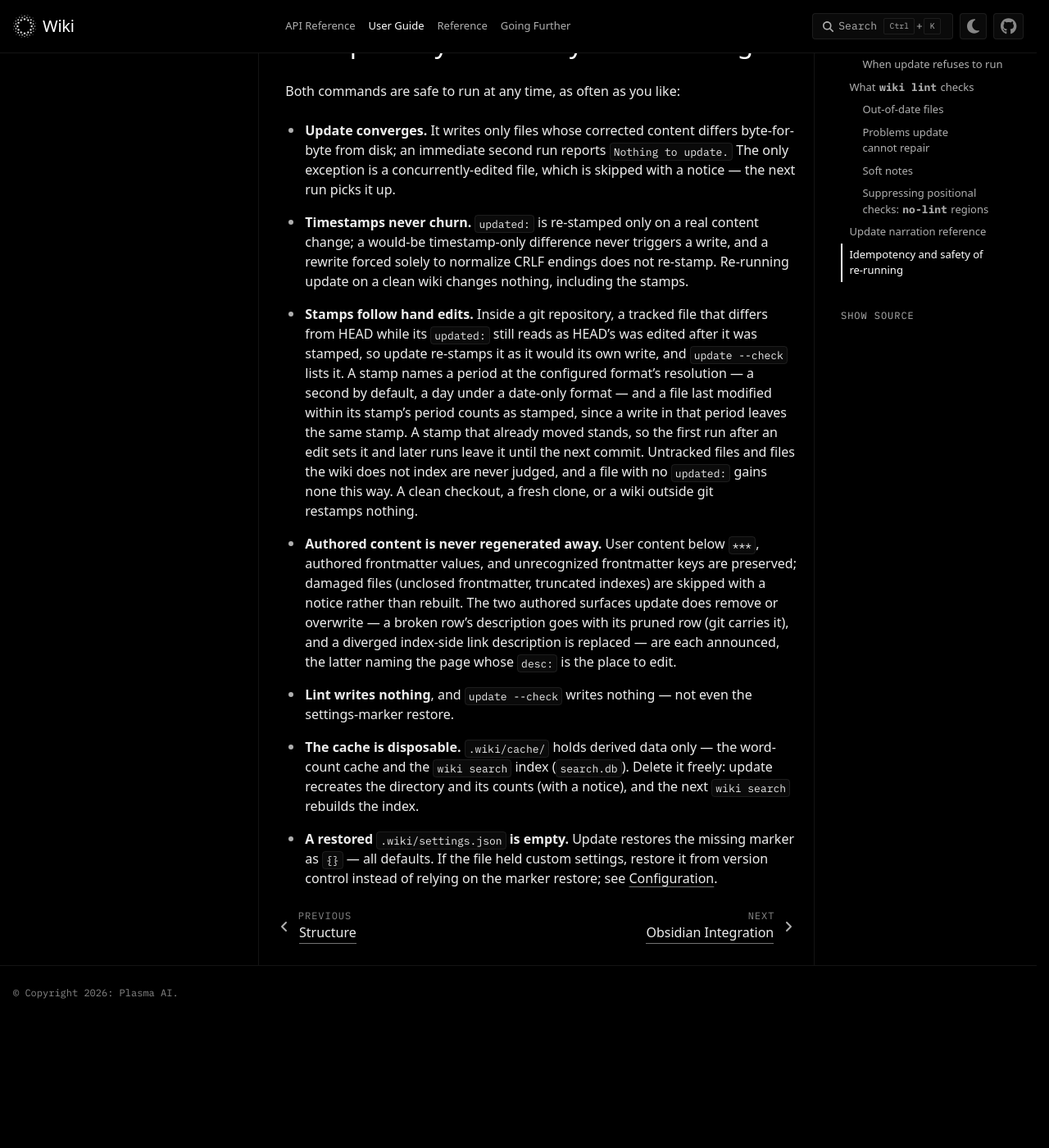
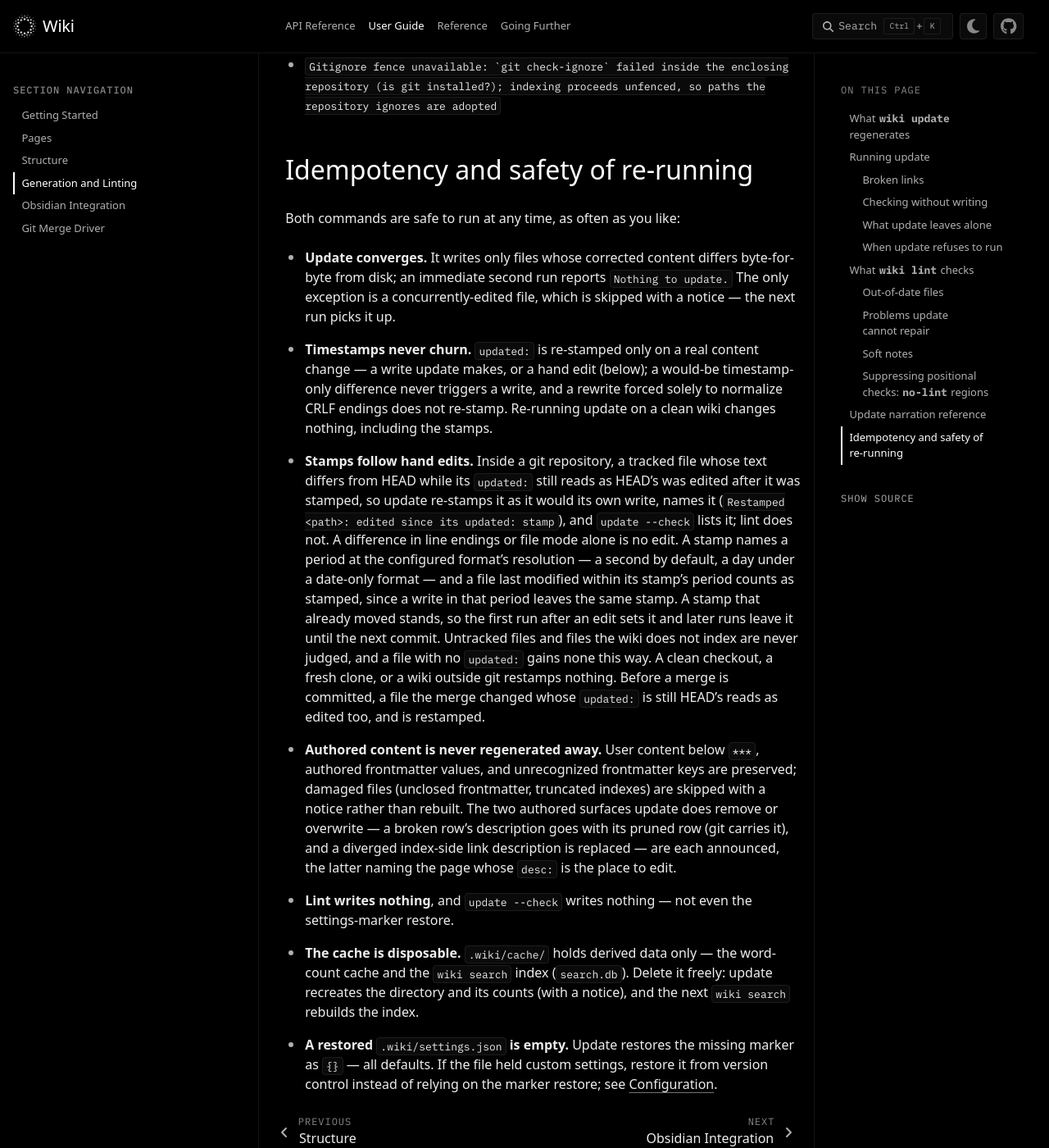
Before and after one commit to plasma-ai/wiki, a Sphinx documentation site: the page built from docs/guide/generation.rst, in a window 1280 px wide and 1400 px high, scrolled down 15685 px. Shown: the whole window at 82% size. Built offline with Sphinx 7.4.7 and the PyData theme 0.15.4, drawn with Linux system fonts in a browser that asks for light colours; some web fonts are replaced; pages that are not in the unit, such as notebooks, are missing from menus; before the commit the page ends 16929 px from its top, so only the background shows below that; some of the changed text lies outside the part shown.

Commit message:
judge a hand edit by its text and name each restamp
`git diff` lists a change of line endings or file mode alone, so a page
committed with CRLF was normalized without a restamp on one run and
restamped on the next, and `chmod +x` alone made update restamp a page
whose text never changed. HEAD's copy is now read with its newlines
normalized, as the plan reads the working text, and a file whose text
matches is no edit.

On macOS git spells a name precomposed (core.precomposeUnicode) where
the walk read a decomposed one from disk, so a hand-edited page with a
decomposed name was never matched; a name git lists now also matches by
its NFC form, and HEAD's copy is read by git's own spelling.

Update names each restamp in a new `Restamped <path>: edited since its
updated: stamp` notice (`on_restamp`, condensed to one count line), so
`update --check` says why a file is listed. Lint stays as it is -- a
hook-rewritten file differs from HEAD under HEAD's stamp, and judging
hand edits there would fail an embedder's post-hook lint gate -- and the
docs that promised lint and update never disagree now name the
exception.

Co-Authored-By: Claude Opus 5.5 <noreply@anthropic.com>

```diff
--- a/docs/guide/generation.rst
+++ b/docs/guide/generation.rst
@@ -314,8 +314,11 @@ Out-of-date files
 
 Any file update would rewrite is reported as ``<path>: Requires update``
 followed by an indented unified diff of exactly the change update would make —
-the comparison is byte-exact against update's plan, so lint and update can
-never disagree about what is pending. A change only to the file's final
+the comparison is byte-exact against update's plan, so lint and update agree
+about what is pending, with one exception: lint does not judge hand edits, so
+a file update restamps only because it was edited since its last commit
+(below) is listed by ``update --check`` and not by lint. A change only to the
+file's final
 newline reports as ``Requires update (final newline differs)``. A bare page
 (no frontmatter) is additionally named — ``Bare page (no frontmatter); update
 will adopt it`` — so the pending adoption is legible without reading its diff.
@@ -637,6 +640,10 @@ topics/_index.md``). The condensed lines and what they mean:
    * - ``Adopted N bare pages (frontmatter added)``
      - Frontmatterless pages gained a fresh block; an authored H1 is
        preserved as a seeded ``title:``.
+   * - ``Restamped N files edited since their stamps``
+     - Tracked files edited by hand since their last commit, their
+       ``updated:`` still the committed one, were restamped (see
+       *Stamps follow hand edits* below).
    * - ``Added N new links``
      - New entries were linked into their parent indexes with ``...``
        placeholder descriptions.
@@ -686,21 +693,25 @@ Both commands are safe to run at any time, as often as you like:
   update.`` The only exception is a concurrently-edited file, which is
   skipped with a notice — the next run picks it up.
 - **Timestamps never churn.** ``updated:`` is re-stamped only on a real
-  content change; a would-be timestamp-only difference never triggers a
-  write, and a rewrite forced solely to normalize CRLF endings does not
-  re-stamp. Re-running update on a clean wiki changes nothing, including the
+  content change — a write update makes, or a hand edit (below); a would-be
+  timestamp-only difference never triggers a write, and a rewrite forced
+  solely to normalize CRLF endings does not re-stamp. Re-running update on a clean wiki changes nothing, including the
   stamps.
-- **Stamps follow hand edits.** Inside a git repository, a tracked file that
-  differs from HEAD while its ``updated:`` still reads as HEAD's was edited
-  after it was stamped, so update re-stamps it as it would its own write, and
-  ``update --check`` lists it. A stamp names a period at the configured
-  format's resolution — a second by default, a day under a date-only format —
-  and a file last modified within its stamp's period counts as stamped, since
-  a write in that period leaves the same stamp. A stamp that already moved
-  stands, so the first run after an edit sets it and later runs leave it
-  until the next commit. Untracked files and files the wiki does not index are never
-  judged, and a file with no ``updated:`` gains none this way. A clean
-  checkout, a fresh clone, or a wiki outside git restamps nothing.
+- **Stamps follow hand edits.** Inside a git repository, a tracked file whose
+  text differs from HEAD while its ``updated:`` still reads as HEAD's was
+  edited after it was stamped, so update re-stamps it as it would its own
+  write, names it (``Restamped <path>: edited since its updated: stamp``),
+  and ``update --check`` lists it; lint does not. A difference in line
+  endings or file mode alone is no edit. A stamp names a period at the
+  configured format's resolution — a second by default, a day under a
+  date-only format — and a file last modified within its stamp's period
+  counts as stamped, since a write in that period leaves the same stamp. A
+  stamp that already moved stands, so the first run after an edit sets it
+  and later runs leave it until the next commit. Untracked files and files
+  the wiki does not index are never judged, and a file with no ``updated:``
+  gains none this way. A clean checkout, a fresh clone, or a wiki outside git
+  restamps nothing. Before a merge is committed, a file the merge changed
+  whose ``updated:`` is still HEAD's reads as edited too, and is restamped.
 - **Authored content is never regenerated away.** User content below ``***``,
   authored frontmatter values, and unrecognized frontmatter keys are
   preserved; damaged files (unclosed frontmatter, truncated indexes) are
```
Also changed, not shown: CHANGELOG.md (+9 -9 lines), docs/cli/index.rst (+6 -2 lines), docs/guide/pages.rst (+4 -3 lines), wiki/skills/wiki/SKILL.md (+3 -2 lines), 3 other files.
